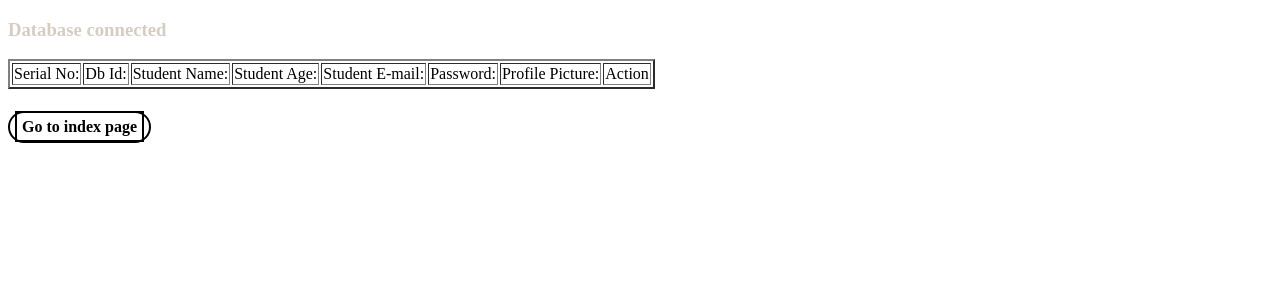
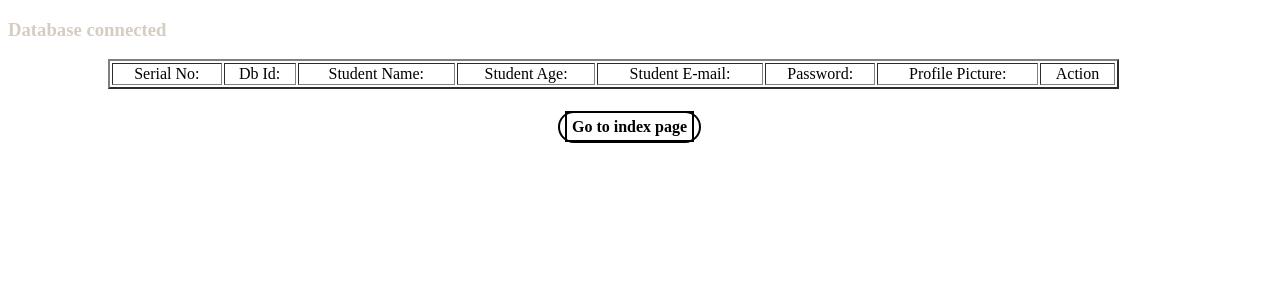
Before and after one commit to diumohit/Student-Management-System, a PHP site: page /dataview.php in a window 1280 px wide. Shown: the top 300 px of the page. Run offline with PHP 8.4, Linux system fonts and the light colour scheme; data that the repository does not hold is empty.

Commit message:
dataview page some css modified

```diff
--- a/dataview.php
+++ b/dataview.php
@@ -7,12 +7,22 @@
 
 <style>
 
+.table1 {
+
+width: 80%;
+text-align: center;
+margin-left: 100px ;
+}
+
 .h11{
 
 border: 2px double   black;
 width: max-content;
 padding: 5px;
 border-radius: 30px;
+margin-left: 550px;
+
+
 }
 
  h4 a{
@@ -27,7 +37,7 @@ border-radius: 30px;
 a:hover{
 
 background-color: #FED4BB;
-font-size: 20px;
+font-size: 13px;
 font-weight: bolder;
 font-family: 'Franklin Gothic Medium', 'Arial Narrow', Arial, sans-serif;
 text-decoration: none;
```
